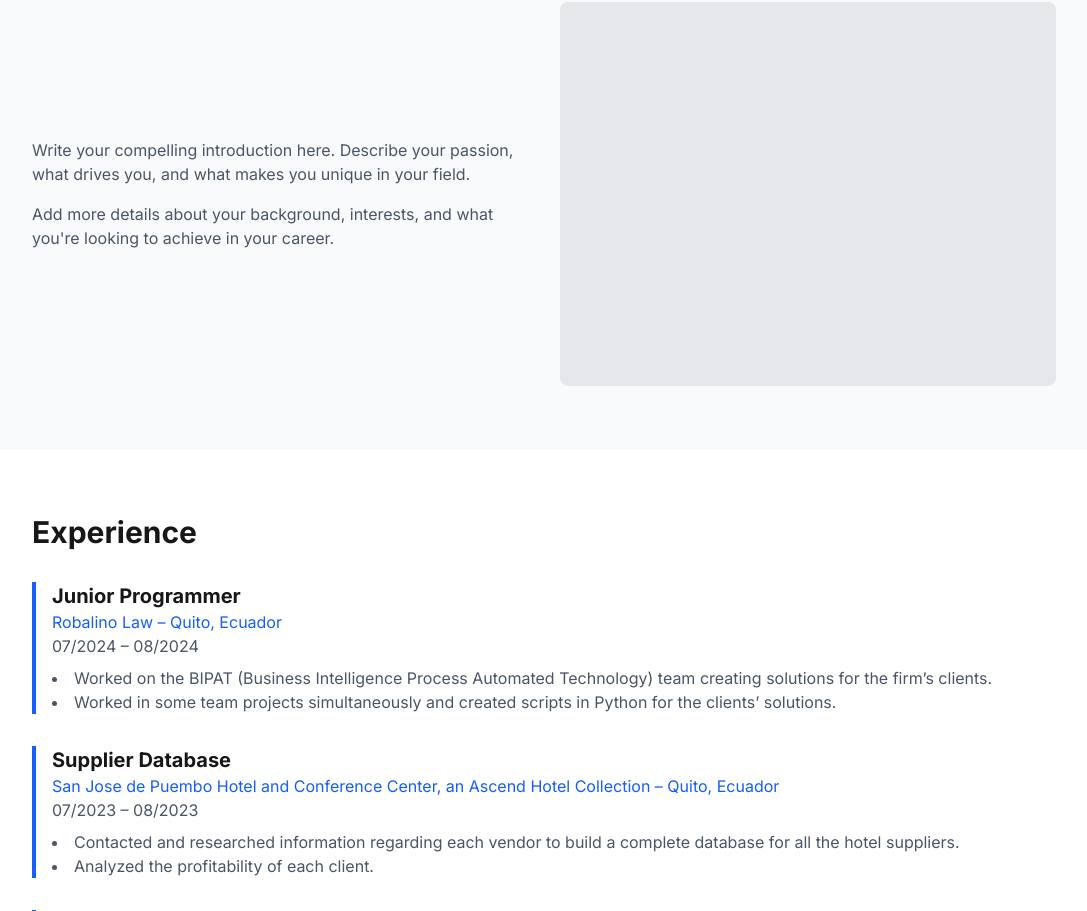
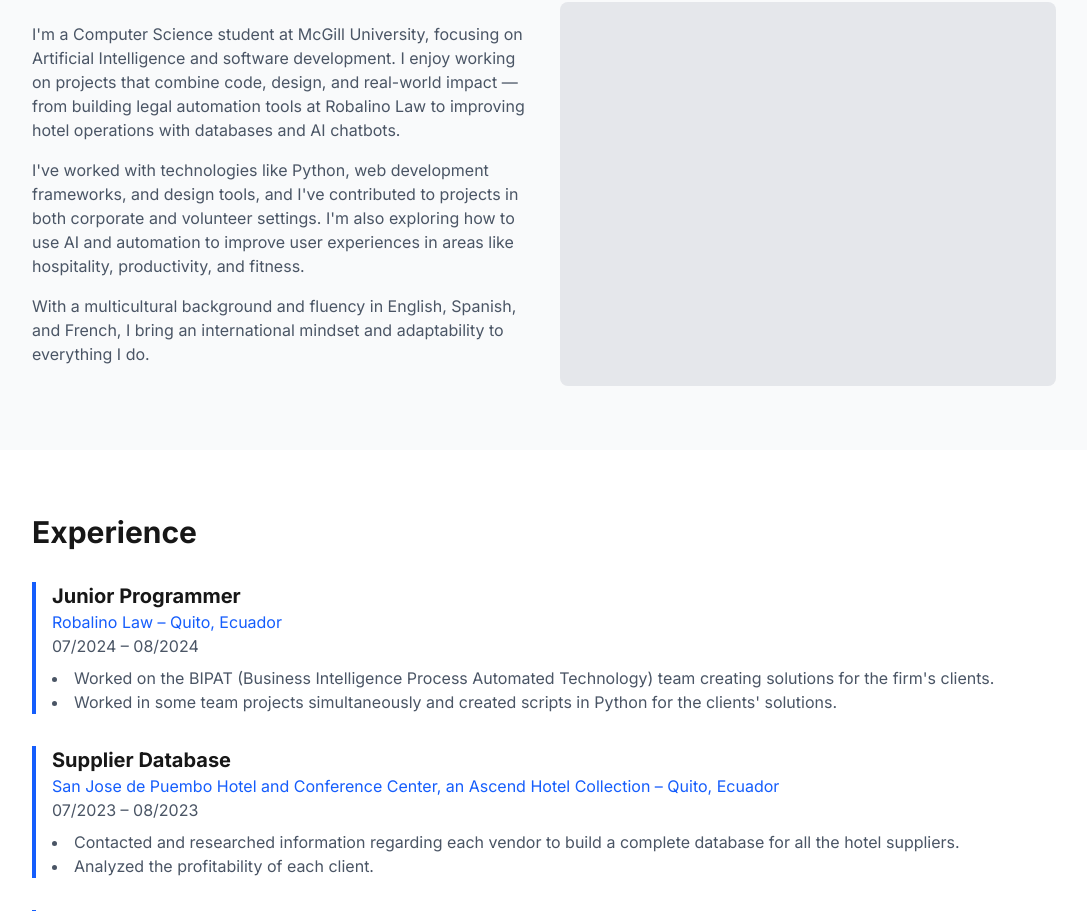
Before and after one commit to Mau567/personal_webpage, a Next.js app: page / in a window 1280 px wide. Shown: the part 520-1431 px from the top of the page, without its empty margins (96-1183 px from the left). Built offline with nearby package versions, Linux system fonts and the light colour scheme.

Commit message:
Update personal introduction and professional details on homepage

```diff
--- a/src/app/page.tsx
+++ b/src/app/page.tsx
@@ -39,8 +39,6 @@ export default function Home() {
         </div>
       </section>
 
-
-
       {/* About Section */}
       <section id="about" className="py-16 px-4 sm:px-6 lg:px-8 bg-gray-50 dark:bg-gray-800">
         <div className="max-w-5xl mx-auto">
@@ -48,10 +46,13 @@ export default function Home() {
           <div className="grid md:grid-cols-2 gap-8 items-center">
             <div>
               <p className="text-gray-600 dark:text-gray-300 mb-4">
-                Write your compelling introduction here. Describe your passion, what drives you, and what makes you unique in your field.
+                I'm a Computer Science student at McGill University, focusing on Artificial Intelligence and software development. I enjoy working on projects that combine code, design, and real-world impact — from building legal automation tools at Robalino Law to improving hotel operations with databases and AI chatbots.
+              </p>
+              <p className="text-gray-600 dark:text-gray-300 mb-4">
+                I've worked with technologies like Python, web development frameworks, and design tools, and I've contributed to projects in both corporate and volunteer settings. I'm also exploring how to use AI and automation to improve user experiences in areas like hospitality, productivity, and fitness.
               </p>
               <p className="text-gray-600 dark:text-gray-300">
-                Add more details about your background, interests, and what you&apos;re looking to achieve in your career.
+                With a multicultural background and fluency in English, Spanish, and French, I bring an international mindset and adaptability to everything I do.
               </p>
             </div>
             <div className="relative h-64 md:h-96">
@@ -73,8 +74,8 @@ export default function Home() {
               <p className="text-blue-600 dark:text-blue-400">Robalino Law – Quito, Ecuador</p>
               <p className="text-gray-600 dark:text-gray-400">07/2024 – 08/2024</p>
               <ul className="list-disc list-inside mt-2 text-gray-600 dark:text-gray-300">
-                <li>Worked on the BIPAT (Business Intelligence Process Automated Technology) team creating solutions for the firm’s clients.</li>
-                <li>Worked in some team projects simultaneously and created scripts in Python for the clients’ solutions.</li>
+                <li>Worked on the BIPAT (Business Intelligence Process Automated Technology) team creating solutions for the firm's clients.</li>
+                <li>Worked in some team projects simultaneously and created scripts in Python for the clients' solutions.</li>
               </ul>
             </div>
             <div className="border-l-4 border-blue-600 pl-4">
```
